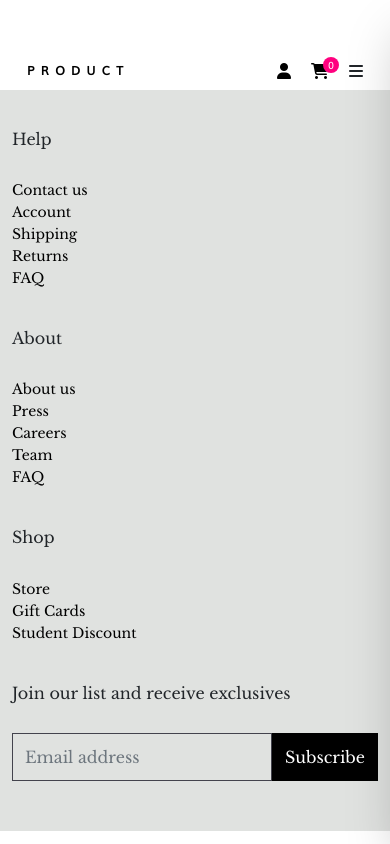
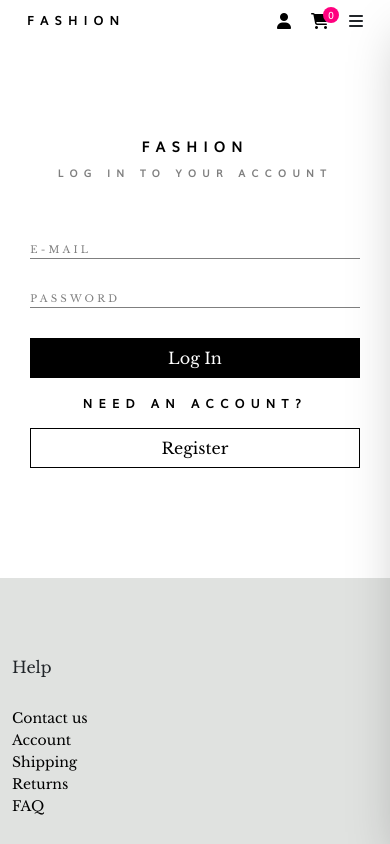
Before and after one commit to ArnabMukherjee03/Fashion, a React (Create React App) app: page /signin in a window 390 px wide. Shown: the top 844 px of the page. Built offline with nearby package versions, Linux system fonts and the light colour scheme; no server answers.

Commit message:
Sign Up feature added

```diff
--- a/package.json
+++ b/package.json
@@ -7,6 +7,7 @@
     "@testing-library/react": "^13.4.0",
     "@testing-library/user-event": "^13.5.0",
     "bootstrap": "^5.0.1",
+    "firebase": "^9.21.0",
     "react": "^18.2.0",
     "react-dom": "^18.2.0",
     "react-router-dom": "^6.11.1",
--- a/src/App.js
+++ b/src/App.js
@@ -9,16 +9,15 @@ import Product from "./Component/Products/Product";
 import Singleproduct from "./Component/SingleProduct/Singleproduct";
 import Cart from "./Component/Cart/Cart";
 import Footer from "./Component/Universal/Footer";
-
-import ClipLoader from "react-spinners/ClockLoader";
-
+import Signup from "./Component/SignUp/SignUp";
+import Signin from "./Component/SignUp/SignIn";
 
 import "../node_modules/bootstrap/dist/css/bootstrap.min.css";
 import "../node_modules/bootstrap/dist/js/bootstrap.bundle";
-import { ProductContext } from "./Context/ProductContext";
+
 
 const App = ()=>{
-   const{loading} = useContext(ProductContext);
+
    return(
     <>
       <Nav/>
@@ -28,6 +27,8 @@ const App = ()=>{
          <Route path="/contact" Component={Contact}></Route>
          <Route path="/product/:type" Component={Product}></Route>
          <Route path="productdetails/:id" Component={Singleproduct}></Route>
+         <Route path="/signup" Component={Signup}></Route>
+         <Route path="/signin" Component={Signin}></Route>
       </Routes>
       <Cart/>
       <Footer/>
--- a/src/Component/Home/Home.jsx
+++ b/src/Component/Home/Home.jsx
@@ -1,4 +1,4 @@
-import React from "react";
+import React, { useContext } from "react";
 // Import Files
 import Carasoul from "./Carasoul";
 import CoSection from "./Cosection";
@@ -6,6 +6,8 @@ import Product from "./Product";
 import Deal from "./Deal";
 // CSS File
 import "./Home.css"
+
+
 const Home = () =>{
     return(
         <>
--- /dev/null
+++ b/src/Component/SignUp/Sign.css
@@ -0,0 +1,56 @@
+.formContainer{
+    padding: 60px 0px;
+}
+
+.Sign .brand:nth-child(2){
+    color: rgba(0, 0, 0, 0.5)!important;
+}
+.formContainer input{
+    width: 60%;
+    border: none;
+    border-bottom:1px solid rgba(0, 0, 0, 0.5);
+    outline: none;
+    color: #000;
+    font-size: 12px;
+    font-family: 'Libre Baskerville', serif !important;
+}
+
+.formContainer input::placeholder{
+    color: rgba(0, 0, 0, 0.5);
+    font-size: 10px;
+    text-transform: uppercase;
+    letter-spacing: .2rem;
+}
+
+.form-input{
+    gap: 30px;
+
+}
+
+.signBtn{
+    background: #000!important;
+    width: 60%;
+    padding: 7px;
+    font-size: 16px;
+    color: #fff;
+    border: 1px solid #000!important;
+    font-family: 'Libre Baskerville', serif !important;
+}
+
+.signUp{
+    color: #000;
+    background: #fff!important;
+}
+
+.signUp:hover{
+    color: #000!important;
+}
+
+@media screen and (max-width:600px){
+    .formContainer input{
+        width: 90%;
+    }
+    .signBtn{
+        width: 90%;
+    }
+}
--- /dev/null
+++ b/src/Component/SignUp/SignIn.jsx
@@ -0,0 +1,38 @@
+import React from "react";
+import "./Sign.css";
+import { NavLink } from "react-router-dom";
+const SignIn = ()=>{
+    return(
+        <>
+            <div className="Sign" style={{minHeight:"180px"}}>
+                <div className="container">
+                    <div className="row align-items-end" style={{minHeight:"180px"}}>
+                        <div className="col-lg-7 mx-auto">
+                        <div className="logo text-center">
+                          <p className="brand" style={{fontSize:"14px"}}>Fashion</p>
+                          <p className="brand mt-2" style={{fontSize:"10px"}}>LOG IN TO YOUR ACCOUNT</p>
+                         </div>
+                        </div>
+                    </div>
+                </div>
+            </div>
+            <div className="formContainer">
+            <div className="container">
+               <div className="row">
+                   <div className="col-lg-7 form-input d-flex flex-column align-items-center justify-content-center mx-auto">
+                       <input type="email" placeholder="E-mail" />
+                       <input type="password" placeholder="Password" />
+                       <button type="submit" className="signBtn">Log In</button>
+                   </div>
+                   <div className="col-lg-7 d-flex flex-column align-items-center justify-content-center mx-auto">
+                        <p className="brand mt-3">need an account?</p>
+                        <NavLink to="/signup" className="signBtn signUp mt-3 text-center" style={{textDecoration:"none"}}>Register</NavLink>
+                   </div>
+               </div>
+            </div>
+            </div>
+        </>
+    )
+}
+
+export default SignIn;
--- /dev/null
+++ b/src/Component/SignUp/SignUp.jsx
@@ -0,0 +1,54 @@
+import React, { useContext, useEffect, useState } from "react";
+import { FirebaseContext } from "../../Context/FirebaseContext";
+
+
+
+const Signup = ()=>{
+    const{SignUpWithEmailPassword}=useContext(FirebaseContext);
+    const[val,setVal] = useState(false);
+    const[email,setEmail] = useState('');
+    const[password,setPassword] = useState('');
+    const[confirmPassword,setConfirmPassword] = useState('');
+
+    console.log(email,password)
+
+    useEffect(()=>{
+        if(password === confirmPassword){
+            setVal(true);
+        }else{
+            setVal(false)
+        }
+    },[password,confirmPassword])
+
+
+    return(
+        <>
+            <div className="Sign" style={{minHeight:"180px"}}>
+                <div className="container">
+                    <div className="row align-items-end" style={{minHeight:"180px"}}>
+                        <div className="col-lg-7 mx-auto">
+                        <div className="logo text-center">
+                          <p className="brand" style={{fontSize:"14px"}}>Fashion</p>
+                          <p className="brand mt-2" style={{fontSize:"10px"}}>Create Your Account</p>
+                         </div>
+                        </div>
+                    </div>
+                </div>
+            </div>
+            <div className="formContainer">
+            <div className="container">
+               <div className="row">
+                   <div className="col-lg-7 form-input d-flex flex-column align-items-center justify-content-center mx-auto">
+                       <input type="email" onChange={e => setEmail(e.target.value)} value={email} placeholder="E-mail" />
+                       <input type="password" onChange={e => setPassword(e.target.value)} value={password} placeholder="Password" />
+                       <input type="password" onChange={e => setConfirmPassword(e.target.value)} value={confirmPassword} placeholder="Confirm Password" />
+                       <button type="submit" onClick={()=>{val ?  SignUpWithEmailPassword(email,password) : alert("Password Not Matched")}} className="signBtn">Create Account</button>
+                   </div>
+               </div>
+            </div>
+            </div>
+        </>
+    )
+}
+
+export default Signup;
--- a/src/Component/Universal/Nav.css
+++ b/src/Component/Universal/Nav.css
@@ -19,7 +19,7 @@
     background: none;
 }
 .brand{
-    font-size: 12px!important;
+    font-size: 12px;
     text-transform: uppercase;
     letter-spacing: .4rem;
     color: #000000!important;
--- a/src/Component/Universal/Nav.jsx
+++ b/src/Component/Universal/Nav.jsx
@@ -5,6 +5,7 @@ import { NavLink } from "react-router-dom";
 //  import sidebar context
 import {SidebarContext} from "../../Context/SidebarContext";
 import { CartContext } from "../../Context/cartContext";
+import { FirebaseContext } from "../../Context/FirebaseContext";
 
 const Nav = () => {
   const[isActive,setisActive] = useState(false);
@@ -14,6 +15,7 @@ const Nav = () => {
     setShowNavbar(!showNavbar)
   }
 
+  const{user} = useContext(FirebaseContext)
 
   // Event Listner
 
@@ -33,7 +35,7 @@ const Nav = () => {
           <div className="col-12 col-lg-11 mx-lg-auto ">
               <nav className="navbar d-flex ">
                   <div className="logo">
-                      <p className="brand">Product</p>
+                      <p className="brand">Fashion</p>
                   </div>
                   <div className={`items  ${showNavbar && 'get'}`}>
                     <ul className="navUl">
@@ -61,7 +63,11 @@ const Nav = () => {
                     </ul>
                   </div>
                   <div className="menuicon d-flex">
-                      <NavLink to="/login"><i className="fa-solid fa-user navIcon"></i> </NavLink>
+                      {user === null ?
+                      <NavLink to="/signin"><i className="fa-solid fa-user navIcon"></i> </NavLink>
+                      :
+                      <NavLink><i class="fa-solid fa-right-from-bracket navIcon"></i></NavLink>
+                      }
                       <NavLink onClick={()=> setIsOpen(!isOpen)} style={{position:"relative"}}><i className="fa-solid fa-cart-shopping navIcon"></i>
                       <span className="navAmount text-center">{itemAmount}</span>
                       </NavLink>
--- /dev/null
+++ b/src/Context/FirebaseContext.jsx
@@ -0,0 +1,54 @@
+import React, { createContext, useEffect, useState } from "react";
+
+import { initializeApp } from "firebase/app";
+import {getAuth,createUserWithEmailAndPassword,onAuthStateChanged} from "firebase/auth";
+import { useNavigate } from "react-router-dom";
+
+const firebaseConfig = {
+    apiKey: "AIzaSyAw9_NhoPNRp4Tw-gExR7B1d3IjF9J2M0k",
+    authDomain: "fashion-2b963.firebaseapp.com",
+    projectId: "fashion-2b963",
+    storageBucket: "fashion-2b963.appspot.com",
+    messagingSenderId: "103157323795",
+    appId: "1:103157323795:web:1697bd1c7327f7a19f87e6",
+    measurementId: "G-V97FEZS7VT",
+  };
+
+
+// Initialize Firebase
+const app = initializeApp(firebaseConfig);
+const firebaseAuth = getAuth(app);
+
+
+
+
+export const FirebaseContext = createContext();
+
+
+const FirebaseProvider = ({children}) =>{
+    const navigate = useNavigate();
+    const[user,setUser] = useState(null);
+
+    useEffect(()=>{
+        onAuthStateChanged(firebaseAuth, user => {
+            if(user){
+                setUser(user);
+            }else{
+                setUser(null)
+            }
+        })
+    },[]);
+
+    const SignUpWithEmailPassword = (gmail,password) =>{
+        createUserWithEmailAndPassword(firebaseAuth,gmail,password)
+        .then(res => {
+            console.log(res);
+            navigate("/")
+        }).catch(err =>{
+            console.log(err);
+        })
+    }
+    return<FirebaseContext.Provider value={{SignUpWithEmailPassword,user}}>{children}</FirebaseContext.Provider>
+}
+
+export default FirebaseProvider;
```
Also changed, not shown: src/index.js (+6 -2 lines), 2 other files (tests, documents, lock files or other folders).
